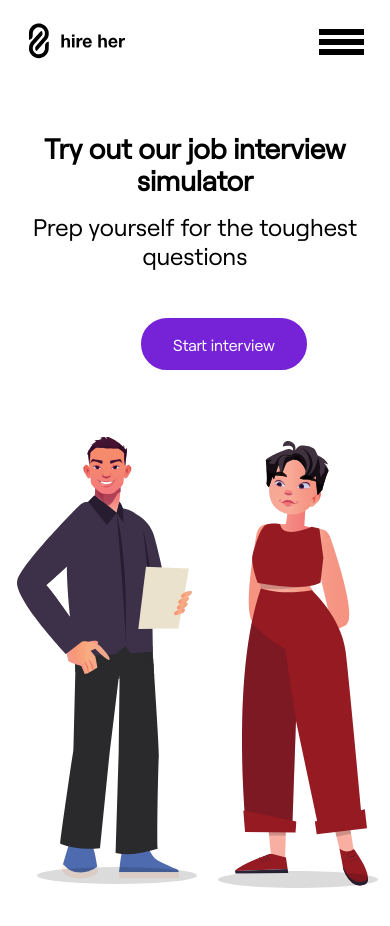
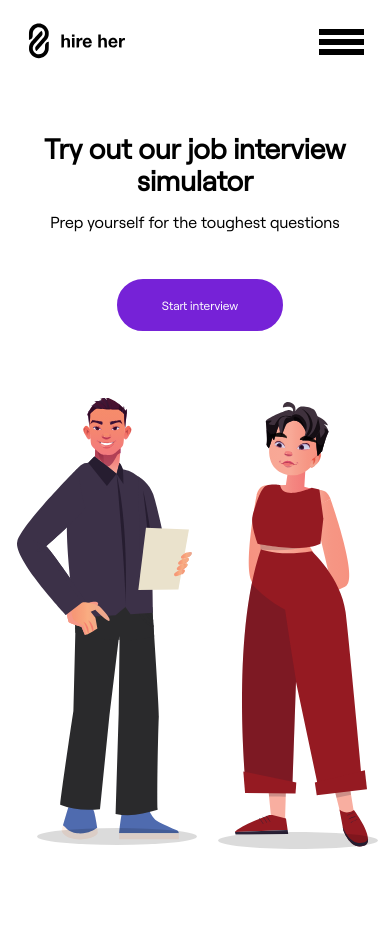
Before and after one commit to s0lena/hire-her, a React (Vite) app: page /interview in a window 390 px wide. Shown: the top 926 px of the page. Built offline with nearby package versions, Linux system fonts and the light colour scheme.

Commit message:
changed fontsizes for smaller screens for the interview

```diff
--- a/src/components/InterviewFeedback/style.css
+++ b/src/components/InterviewFeedback/style.css
@@ -21,3 +21,10 @@
 .feedback-yellow {
     background-color: #faf6b5;
 }
+
+@media(max-width:860px) {
+    .feedback {
+        font-size: 12px;
+        font-family: 'Roobert-medium';
+    }
+}
--- a/src/pages/Interview/style.css
+++ b/src/pages/Interview/style.css
@@ -218,7 +218,17 @@
         text-align: center;
     }
     .container-interview-simulator p {
-        font-size: 16;
+        font-size: 16px;
         text-align: center;
     }
+    .container-interview-simulator button {
+        margin-left: 0;
+        font-size: 12px;
+    }
+    .hr-question p,
+.man-reply p,
+.woman-reply p {
+    font-size: 12px;
+    font-family: 'Roobert-medium';
 }
+}
```
